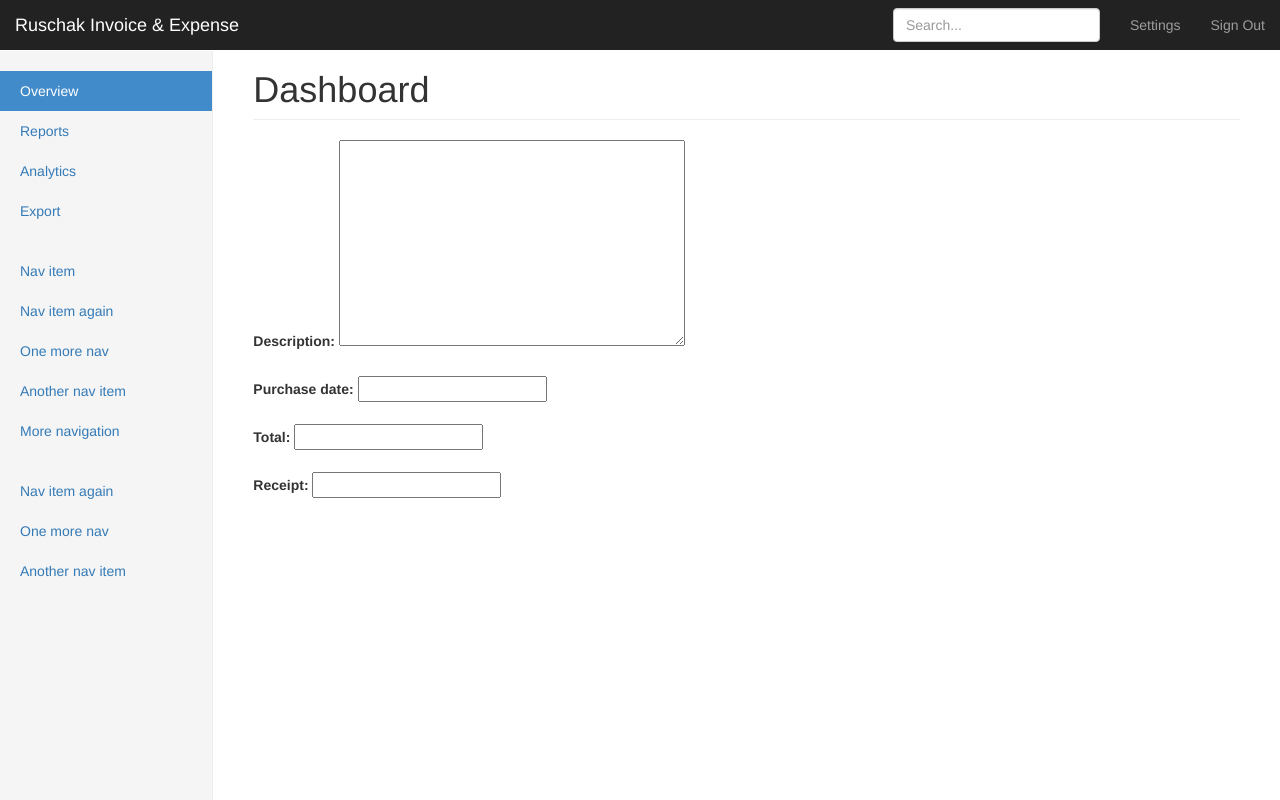
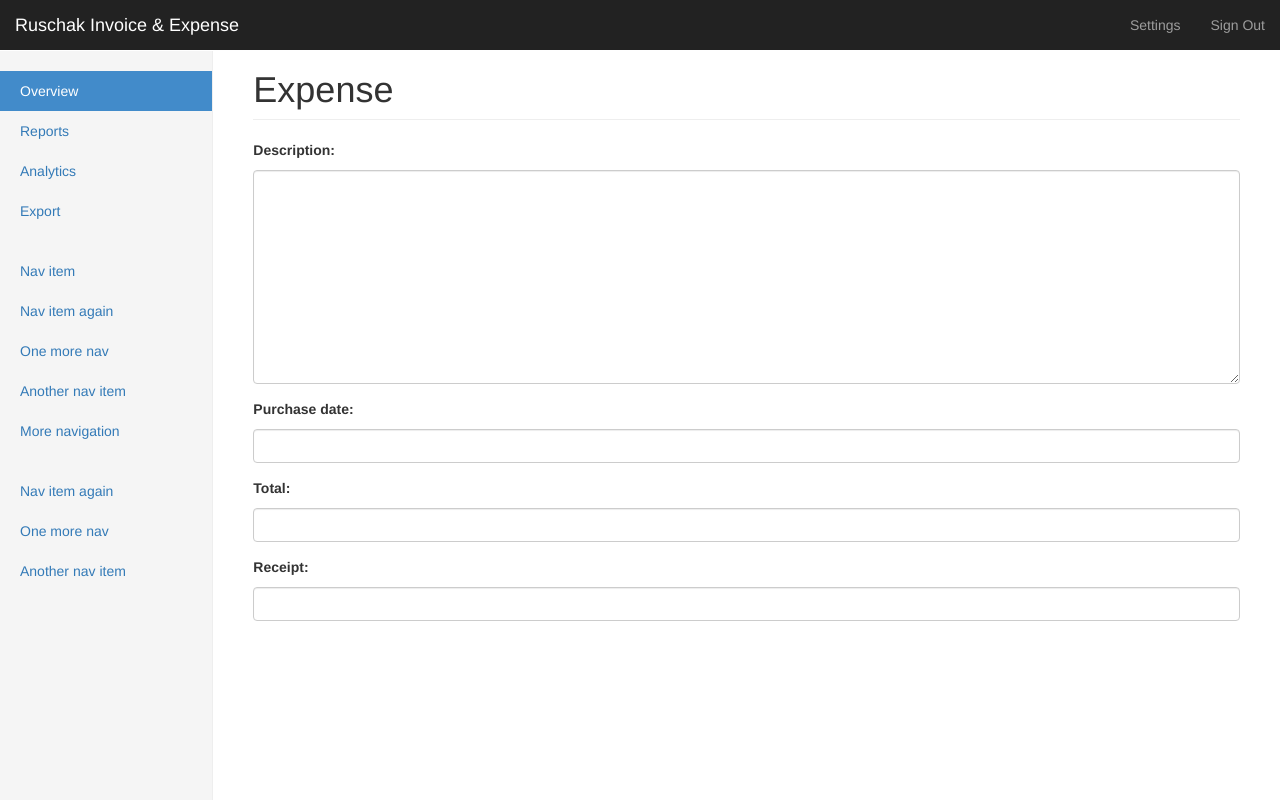
Before and after one commit to mjruschak/Ruschak-Invoice-and-Expense, a Django app: page /expenses/add/ in a window 1280 px wide. Run offline with Django 3.2, Linux system fonts and the light colour scheme; some libraries are stand-ins or nearby versions.

Commit message:
Add common form-control class to each input form field.

```diff
--- a/common/templates/base.html
+++ b/common/templates/base.html
@@ -27,9 +27,6 @@
             <li><a href="#">Settings</a></li>
             <li><a href="#">Sign Out</a></li>
           </ul>
-          <form class="navbar-form navbar-right">
-            <input type="text" class="form-control" placeholder="Search...">
-          </form>
         </div>
       </div>
     </nav>
@@ -56,7 +53,7 @@
           </ul>
         </div>
         <div class="col-sm-9 col-sm-offset-3 col-md-10 col-md-offset-2 main">
-          <h1 class="page-header">Dashboard</h1>
+
           {% block page %}{% endblock page %}
 
         </div>
--- a/expense/modelforms.py
+++ b/expense/modelforms.py
@@ -2,6 +2,14 @@ from django.forms import ModelForm
 from expense.models import Expense
 
 class ExpenseForm(ModelForm):
+
 	class Meta:
 		model = Expense
 		fields = ['description', 'purchase_date', 'total', 'receipt']
+
+	def __init__(self, *args, **kwargs):
+		super().__init__(*args, **kwargs)
+		for field in iter(self.fields):
+			self.fields[field].widget.attrs.update({
+				'class': 'form-control'
+			})
--- a/expense/templates/form.html
+++ b/expense/templates/form.html
@@ -2,6 +2,7 @@
 
 {% block page %}
 
+<h1 class="page-header">Expense</h1>
 <form action="{{ action }}" method="POST">
 {% csrf_token %}
 {% for field in form %}
```
